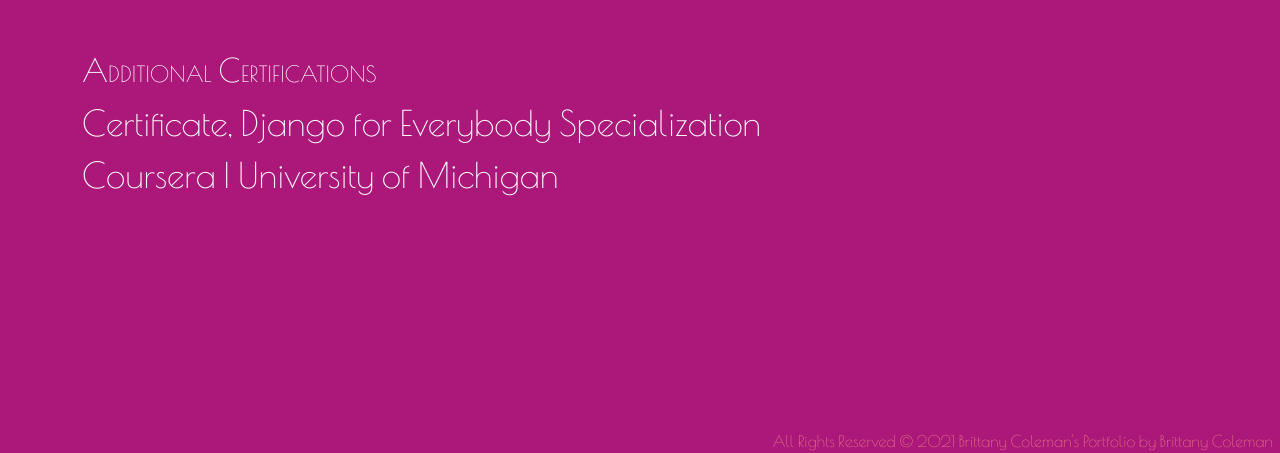
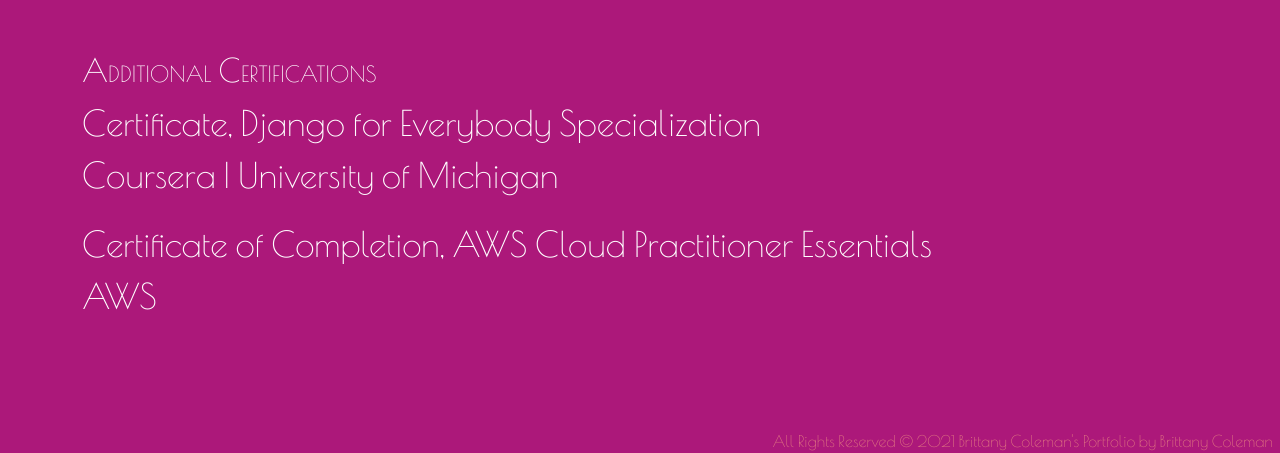
Before and after one commit to bcbell/portfolio, a Django app: page /portfolio/certifications/ in a window 1280 px wide. Shown: the part 347-800 px from the top of the page. Run offline with Django 3.2, Linux system fonts and the light colour scheme; some libraries are stand-ins or nearby versions.

Commit message:
Portfolio Update

```diff
--- a/main_app/templates/certifications_page.html
+++ b/main_app/templates/certifications_page.html
@@ -14,6 +14,8 @@
 <h2 class='certificationsPage'> Additional Certifications</h2>
    <li class='certificationsPage'>Certificate, Django for Everybody Specialization
    <p>Coursera | University of Michigan</p></li>
+    <li class='certificationsPage'>Certificate of Completion, AWS Cloud Practitioner Essentials
+   <p>AWS</p></li>
    </ul>
 </body>
 
```
